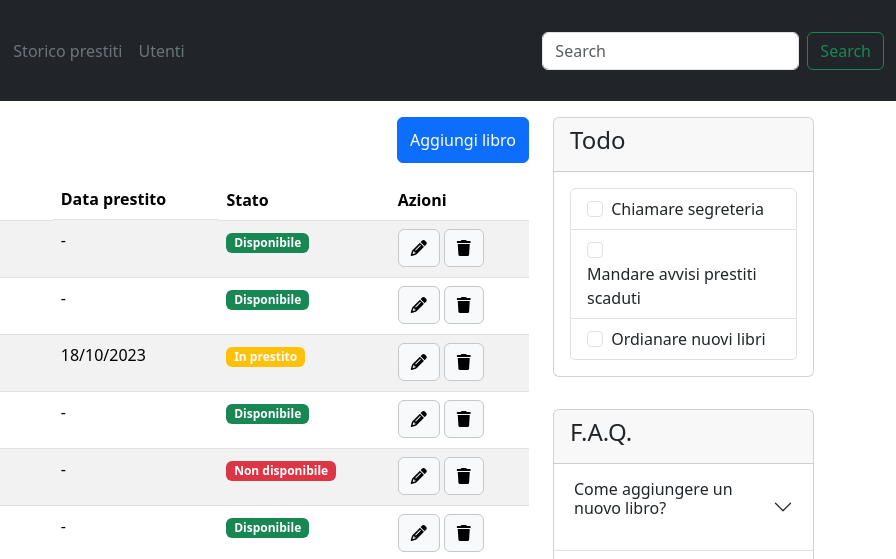
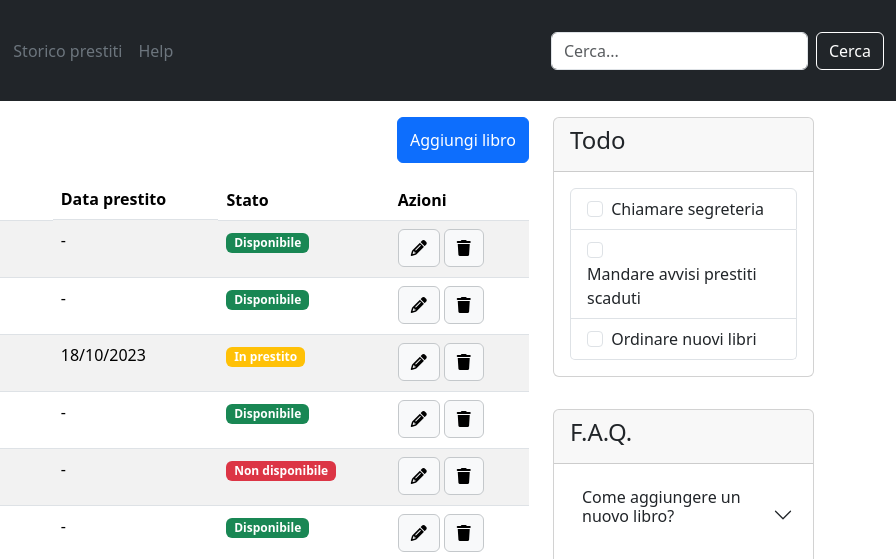
Before and after one commit to Carlomadella/html-css-bootstrap-dashboard, a plain HTML site: page index.html in a window 1280 px wide. Shown: the top 559 px of the page, 384-1280 px from the left. Drawn offline with nearby package versions, Linux system fonts and the light colour scheme.

Commit message:
finite ultime modifiche

```diff
--- a/index.html
+++ b/index.html
@@ -17,22 +17,6 @@
 <body>
 <!-- HEADER -->
     <header>
-        <!-- <div class="container-fluid bg-dark py-3">
-            <div class="container">
-                <div class="row d-flex justify-content-between">
-                    <div class="col-sm-6 col-md-1">
-                        <div class="navbar-brand">
-                            <img src="./img/duck.png" alt="Logo" id="logo">
-                        </div>
-                    </div>
-                    <div class="col-sm-6 col-md-1 d-flex justify-content-end">
-                        <button class="navbar-toggler py-2" type="button" data-bs-toggle="collapse" data-bs-target="#navbarToggleExternalContent" aria-controls="navbarToggleExternalContent" aria-expanded="false" aria-label="Toggle navigation">
-                        <span class="border border-secondary-subtle rounded d-block fit-content"><i class="fa-solid fa-bars fs-1 p-2"></i></span>
-                        </button>
-                    </div>
-                </div>
-            </div>
-        </div> -->
         <nav class="navbar navbar-expand-lg bg-dark color">
             <div class="container-fluid">
                 <div class="navbar-brand">
@@ -51,12 +35,12 @@
                             <a class="nav-link text-secondary" href="#">Storico prestiti</a>
                         </li>
                         <li class="nav-item">
-                            <a class="nav-link disabled text-secondary" aria-disabled="true">Utenti</a>
+                            <a class="nav-link disabled text-secondary" aria-disabled="true">Help</a>
                         </li>
                     </ul>
                     <form class="d-flex" role="search">
-                        <input class="form-control me-2" type="search" placeholder="Search" aria-label="Search">
-                        <button class="btn btn-outline-success" type="submit">Search</button>
+                        <input class="form-control me-2" type="Search" placeholder="Cerca..." aria-label="Search">
+                        <button class="btn btn-outline-success border border-white text-white" type="submit">Cerca</button>
                     </form>
                 </div>
             </div>
@@ -256,7 +240,7 @@
                                     </li>
                                     <li class="list-group-item">
                                       <input class="form-check-input me-1" type="checkbox" value="" id="thirdCheckbox">
-                                      <label class="form-check-label" for="thirdCheckbox">Ordianare nuovi libri</label>
+                                      <label class="form-check-label" for="thirdCheckbox">Ordinare nuovi libri</label>
                                     </li>
                                 </ul>
                             </div>
@@ -270,8 +254,8 @@
                                 <div class="accordion accordion-flush" id="accordionFlushExample">
                                     <div class="accordion-item text-end">
                                       <h2 class="accordion-header">
-                                        <button class="accordion-button collapsed" type="button" data-bs-toggle="collapse" data-bs-target="#flush-collapseOne" aria-expanded="false" aria-controls="flush-collapseOne">
-                                          <p>Come aggiungere un nuovo libro?</p>
+                                        <button class="accordion-button collapsed border-bottom" type="button" data-bs-toggle="collapse" data-bs-target="#flush-collapseOne" aria-expanded="false" aria-controls="flush-collapseOne">
+                                          <p class="p-2">Come aggiungere un nuovo libro?</p>
                                         </button>
                                       </h2>
                                       <div id="flush-collapseOne" class="accordion-collapse collapse" data-bs-parent="#accordionFlushExample">
```
